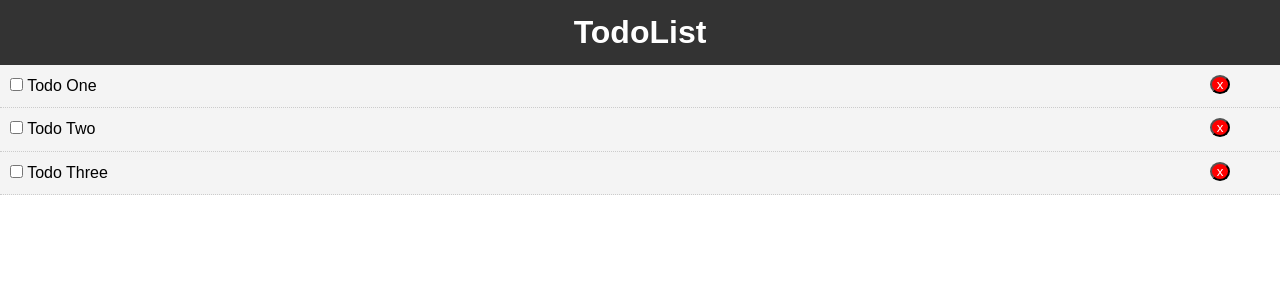
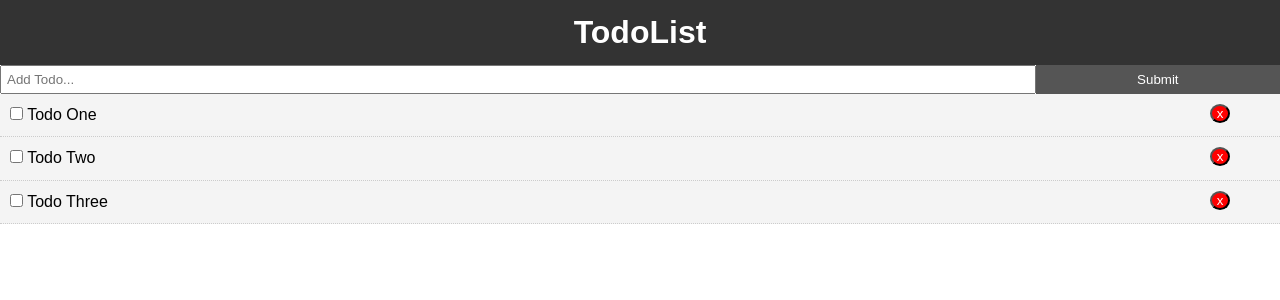
Before and after one commit to InnaMon/todo-app, a Vue app: page / in a window 1280 px wide. Shown: the top 300 px of the page. Built offline with nearby package versions, Linux system fonts and the light colour scheme.

Commit message:
installed uuid package that generte a random id for you

```diff
--- a/package.json
+++ b/package.json
@@ -9,6 +9,7 @@
   },
   "dependencies": {
     "core-js": "^3.3.2",
+    "uuid": "^3.3.3",
     "vue": "^2.6.10"
   },
   "devDependencies": {
--- a/src/App.vue
+++ b/src/App.vue
@@ -1,18 +1,21 @@
 <template>
   <div id="app">
     <Header />
+    <AddTodo />
     <TodoList v-bind:todos="todoList" v-on:del-todo="deleteTodo"/>
   </div>
 </template>
 
 <script>
 import Header from './components/layout/Header.vue';
+import AddTodo from './components/AddTodo.vue';
 import TodoList from './components/TodoList.vue';
 
 export default {
   name: 'app',
   components: {
     Header,
+    AddTodo,
     TodoList
   },
   data() {
@@ -55,4 +58,17 @@
     font-family: Arial, Helvetica, sans-serif;
     line-height: 1.4;
   }
+
+  .btn {
+    display: inline-block;
+    border: none;
+    background: #555;
+    color: #fff;
+    padding: 7px 20px;
+    cursor: pointer;
+  }
+
+  .btn:hover {
+    background: #666;
+  }
 </style>
--- /dev/null
+++ b/src/components/AddTodo.vue
@@ -0,0 +1,39 @@
+<template>
+    <div>
+        <form @submit="addTodo">
+            <input type="text"
+            v-model="title"
+            name="title"
+            placeholder="Add Todo...">
+            <input type="submit"
+            value="Submit"
+            class="btn">
+        </form>
+    </div>
+</template>
+
+<script>
+export default {
+    name: "AddTodo",
+    data() {
+        return {
+            title: ''
+        }
+    }
+}
+</script>
+
+<style scoped>
+  form {
+      display: flex;
+  }
+
+  input[type="text"] {
+      flex: 10;
+      padding: 5px;
+  }
+
+  input[type="submit"] {
+      flex: 2
+  }
+</style>
```
Also changed, not shown: 1 other file (tests, documents, lock files or other folders).
